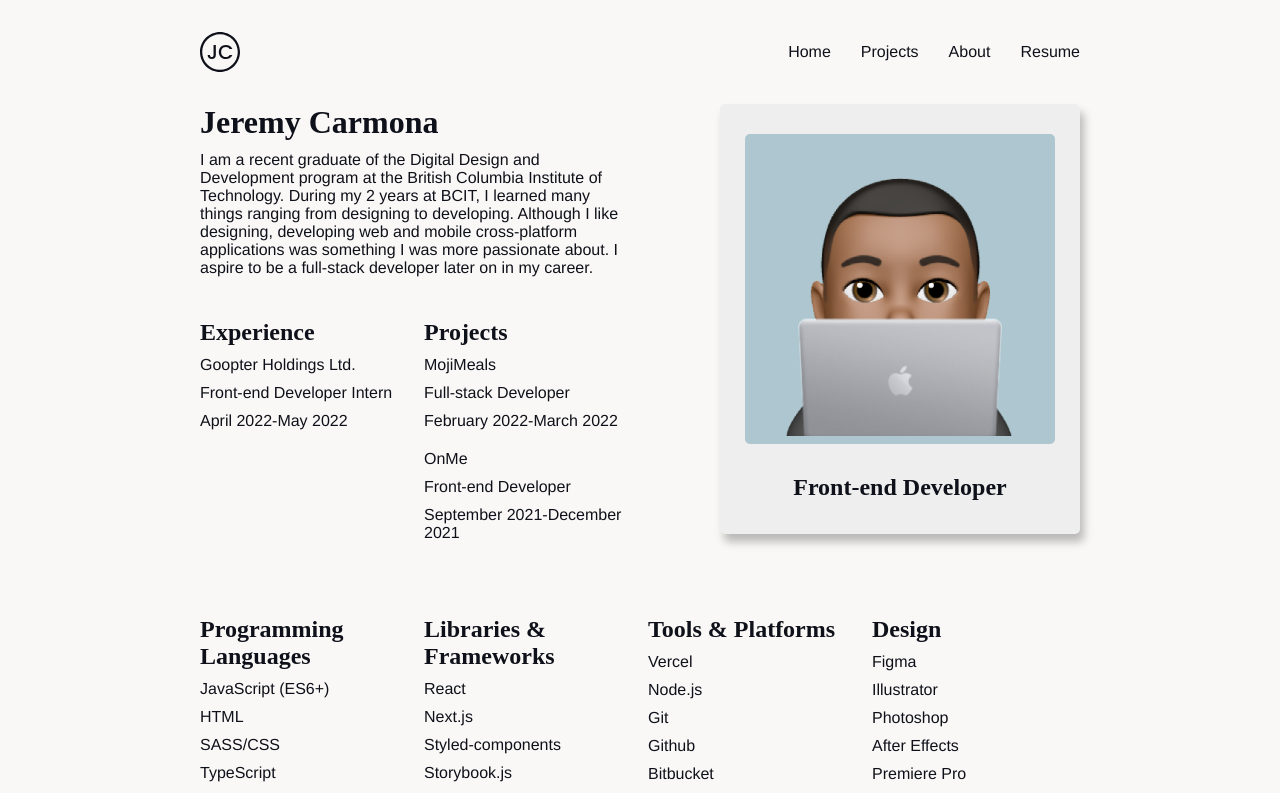
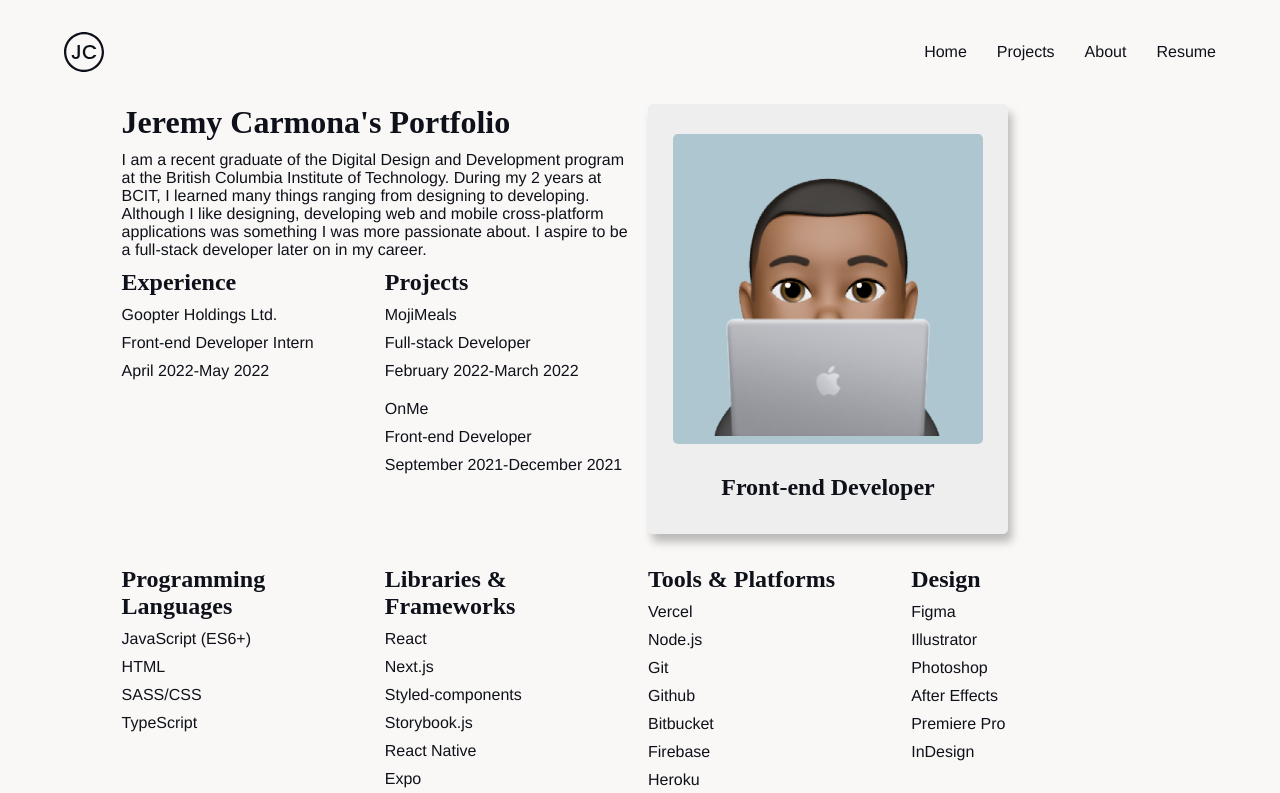
Before and after one commit to JeremyCarmona3/jeremy-m-carmona, a Next.js app: page / in a window 1280 px wide. Shown: the top 793 px of the page. Built offline with nearby package versions, Linux system fonts and the light colour scheme.

Commit message:
layout changes

```diff
--- a/pages/about.js
+++ b/pages/about.js
@@ -27,8 +27,8 @@ export default function About() {
         />
         <link rel='icon' href='JC.svg' />
       </Head>
+      <Navbar />
       <div className='content'>
-        <Navbar />
         <h1>About Me</h1>
         <div>
           <div className='about-me-row'>
--- a/pages/index.js
+++ b/pages/index.js
@@ -28,11 +28,11 @@ export default function Home() {
         />
         <link rel='icon' href='/JC.svg' />
       </Head>
+      <Navbar />
       <div className='content'>
-        <Navbar />
         <div className='row grid-two'>
           <div className='col'>
-            <h1>Jeremy Carmona</h1>
+            <h1>Jeremy Carmona{"'"}s Portfolio</h1>
             <p>
               I am a recent graduate of the Digital Design and Development
               program at the British Columbia Institute of Technology. During my
--- a/pages/privacy-policy.js
+++ b/pages/privacy-policy.js
@@ -24,8 +24,8 @@ export default function PrivacyPolicy() {
         />
         <link rel='icon' href='JC.svg' />
       </Head>
+      <Navbar />
       <div className='content'>
-        <Navbar />
         <h1>Privacy Policy</h1>
         <p>
           This policy applies to Jeremy Carmona{"'"}s Web site only. It is
--- a/pages/projects.js
+++ b/pages/projects.js
@@ -28,8 +28,8 @@ export default function Projects() {
         />
         <link rel='icon' href='JC.svg' />
       </Head>
+      <Navbar />
       <div className='content'>
-        <Navbar />
         <h1>Projects</h1>
         <div className='projects'>
           <Polaroid
--- a/pages/terms-of-uses.js
+++ b/pages/terms-of-uses.js
@@ -24,8 +24,8 @@ export default function TermsOfUses() {
         />
         <link rel='icon' href='JC.svg' />
       </Head>
+      <Navbar />
       <div className='content'>
-        <Navbar />
         <h1>Terms of Uses</h1>
         <p>
           Jeremy Carmona welcomes you to his Web site. Using this Web site
--- a/styles/app.scss
+++ b/styles/app.scss
@@ -15,6 +15,7 @@
 
 body {
   background-color: #faf8f6;
+  overflow-y: scroll;
 }
 
 h1,
@@ -36,10 +37,10 @@ li {
   flex-direction: column;
   align-items: center;
   min-height: 100vh;
-  padding: 0 200px;
+  padding: 0 4rem;
 }
 
 .content {
   flex: 1;
-  width: 100%;
+  width: 90%;
 }
--- a/styles/index.scss
+++ b/styles/index.scss
@@ -12,21 +12,21 @@
   display: grid;
   gap: 1rem;
   grid-template-columns: repeat(2, 1fr);
-  margin: 2rem 0;
+  margin: 0 0 2rem 0;
 }
 
 .grid-three {
   display: grid;
   gap: 1rem;
   grid-template-columns: repeat(3, 1fr);
-  margin: 2rem 0;
+  margin: 0 0 2rem 0;
 }
 
 .grid-four {
   display: grid;
   gap: 1rem;
   grid-template-columns: repeat(4, 1fr);
-  margin: 2rem 0;
+  margin: 0 0 2rem 0;
 }
 
 .skills {
@@ -36,5 +36,4 @@
 
 .polaroid-cont {
   display: flex;
-  justify-content: flex-end;
 }
```
